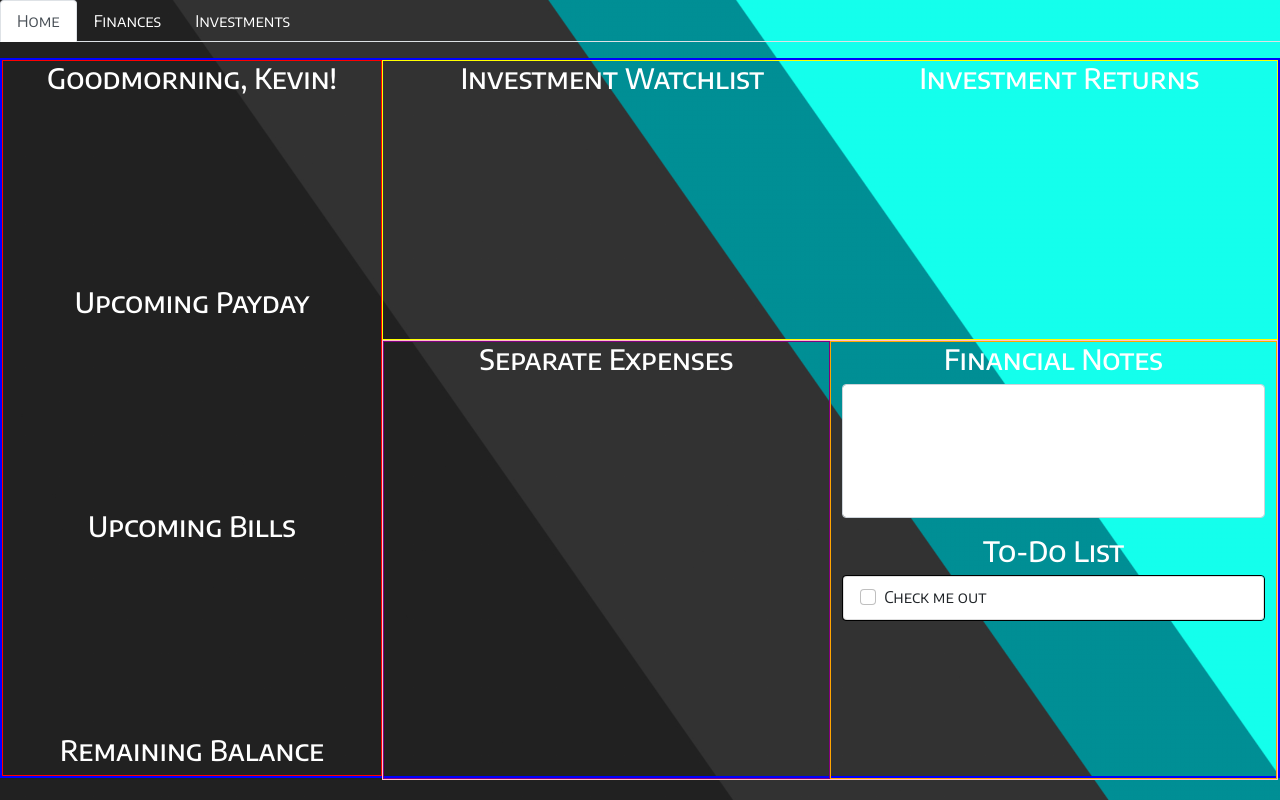
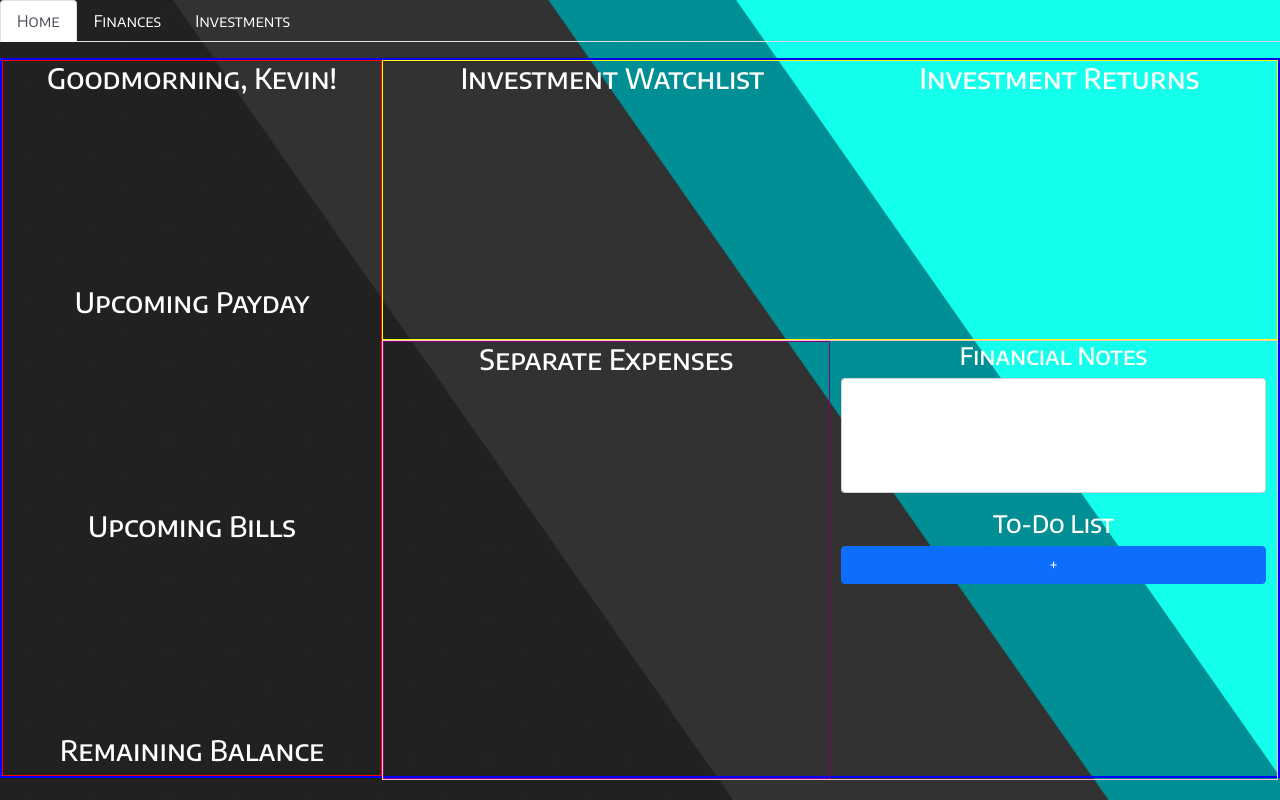
Before and after one commit to kebinghill/react-electron-finance, a React (Create React App) app: page / in a window 1280 px wide. Built offline with nearby package versions, Linux system fonts and the light colour scheme.

Commit message:
financial notes and financial todo section functioning in main view

```diff
--- a/src/FinancialNotes.css
+++ b/src/FinancialNotes.css
@@ -1,20 +1,39 @@
+/*HANDLES MAIN VIEW FINANCIAL NOTES AND FINANCIAL TODO SECTION*/
 #financial-notes {
   display: flex;
   flex-direction: column;
   align-items: center;
-  border: 1px solid orange;
   width: 50%;
 }
 
-Form {
+/*HANDLES FINANCIAL TEXT BOX*/
+#financial-text-form {
   width: 95%;
-}
-
-#financial-todo-list {
-  width: 95%;
-  border: 1px solid black;
 }
 
 #financial-text-area {
   resize: none;
 }
+
+/*HANDLES FINANCIAL TO DO LIST*/
+#todo-list {
+  display: flex;
+  flex-direction: column;
+  width: 95%;
+}
+
+.list-item {
+  display: flex;
+  justify-content: space-evenly;
+  align-items: center;
+  width: 100%;
+  padding: 0;
+}
+
+.list-item-text {
+  border: none;
+}
+
+.list-item-text:focus {
+  box-shadow: none !important;
+}
--- a/src/FinancialNotes.jsx
+++ b/src/FinancialNotes.jsx
@@ -1,5 +1,5 @@
 import React from 'react';
-import TodoItem from './TodoItem';
+import TodoList from './TodoList';
 
 import Form from 'react-bootstrap/form';
 import './FinancialNotes.css';
@@ -7,14 +7,19 @@ import './FinancialNotes.css';
 export default function FinancialNotes() {
   return (
     <div id="financial-notes">
-      <h3>Financial Notes</h3>
-      <Form>
-        <Form.Group className="mb-3" controlId="exampleForm.ControlTextarea1">
-          <Form.Control as="textarea" rows={5} id="financial-text-area" />
+      <h4>Financial Notes</h4>
+      <Form id="financial-text-form">
+        <Form.Group className="mb-3">
+          <Form.Control
+            as="textarea"
+            rows={5}
+            size="sm"
+            id="financial-text-area"
+          />
         </Form.Group>
       </Form>
-      <h3>To-Do List</h3>
-      <TodoItem />
+      <h4>To-Do List</h4>
+      <TodoList />
     </div>
   );
 }
--- a/src/TodoItem.jsx
+++ /dev/null
@@ -1,16 +0,0 @@
-import React from 'react';
-
-import Form from 'react-bootstrap/form';
-import ListGroup from 'react-bootstrap/listgroup';
-
-export default function TodoItem() {
-  return (
-    <ListGroup id="financial-todo-list">
-      <ListGroup.Item className="financial-todo-item">
-        <Form.Group className="mb-0" controlId="formBasicCheckbox">
-          <Form.Check type="checkbox" label="Check me out" />
-        </Form.Group>
-      </ListGroup.Item>
-    </ListGroup>
-  );
-}
--- /dev/null
+++ b/src/TodoList.jsx
@@ -0,0 +1,41 @@
+import React, { useState } from 'react';
+
+import './FinancialNotes.css';
+import Form from 'react-bootstrap/form';
+import Button from 'react-bootstrap/button';
+import ListGroup from 'react-bootstrap/ListGroup';
+
+const listItem = (
+  <>
+    <Form.Check type="checkbox" />
+    <Form.Control type="text" className="list-item-text" size="sm" />
+  </>
+);
+
+const initialList = [];
+
+export default function TodoList() {
+  const [list, addToList] = useState(initialList);
+
+  function handleAdd() {
+    const newList = [...list, listItem];
+
+    addToList(newList);
+  }
+
+  return (
+    <div id="todo-list">
+      <Button onClick={handleAdd}>+</Button>
+
+      <ListGroup>
+        {list.map((item, idx) => {
+          return (
+            <ListGroup.Item className="list-item" key={idx}>
+              {item}
+            </ListGroup.Item>
+          );
+        })}
+      </ListGroup>
+    </div>
+  );
+}
```
